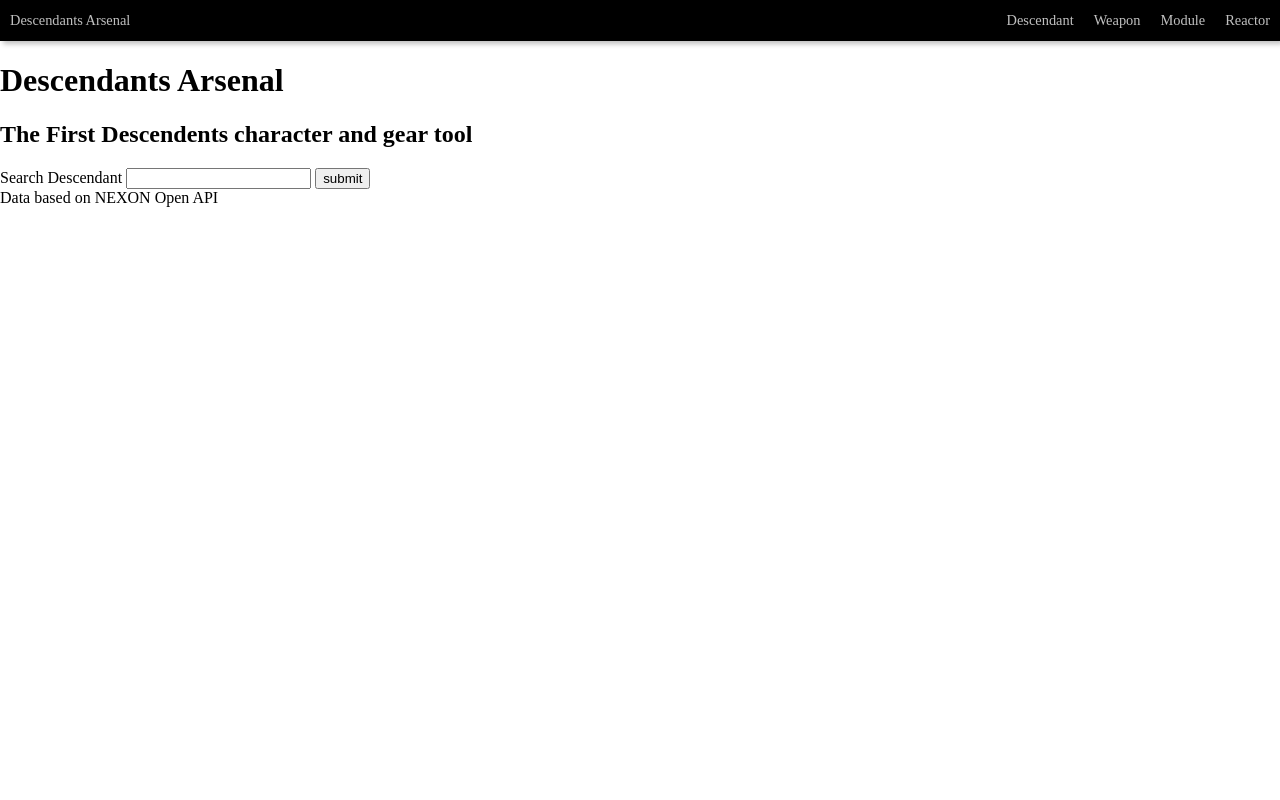
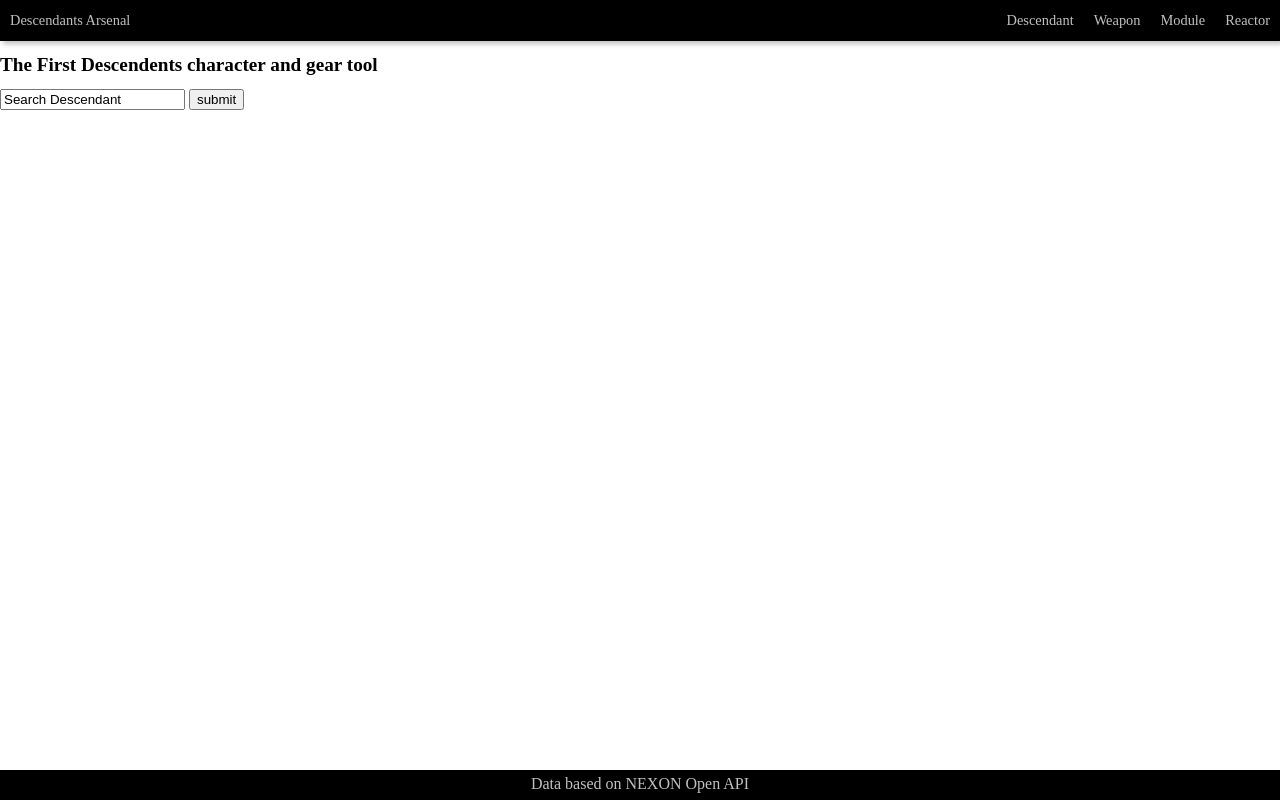
Before and after one commit to ifelicien/firstDescendant, a plain HTML site: page index.html in a window 1280 px wide. Drawn offline with Linux system fonts and the light colour scheme; no server answers.

Commit message:
created footer/ created and added  icons to assets folder

```diff
--- a/index.html
+++ b/index.html
@@ -20,15 +20,16 @@
       </ul>
     </nav>
     <header>
-      <h1>Descendants Arsenal</h1>
-      <h2>The First Descendents character and gear tool</h2>
+      <h1>The First Descendents character and gear tool</h1>
     </header>
     <div id="search">
-      <label for="Search Type">Search Descendant</label>
-      <input type="text" id="userData" />
+      <!-- <label for="Search Type">Search Descendant</label> -->
+      <input type="text" id="userData" value="Search Descendant"/>
       <button id="button" onclick="searchDescendantByName()">submit</button>
     </div>
 
-    <footer>Data based on NEXON Open API</footer>
+    <div class="footer">
+      <p>Data based on NEXON Open API</p>
+    </div>
   </body>
 </html>
--- a/style.css
+++ b/style.css
@@ -3,6 +3,7 @@ body {
   margin: 0;
 }
 
+/* menubar */
 nav ul {
   display: flex;
   justify-content: flex-end;
@@ -37,6 +38,30 @@ nav li a:hover {
   transition: all 0.7s ease;
 }
 
+/* header */
+header h1 {
+  font-size: 1.2rem;
+}
+
+
+/* footer */
+.footer{
+  display: flex;
+  justify-content: center;
+  position: fixed;
+  bottom: 0;
+  width: 100%;
+  height: 30px;
+  background: black;
+  color: silver;
+}
+
+.footer p{
+  margin: 0;
+  margin-top: 5px;
+  padding: 0;
+}
+
 @media (max-width: 600px) {
   nav ul {
     flex-direction: column;
```
Also changed, not shown: assets/close_24dp_E8EAED_FILL0_wght400_GRAD0_opsz24.svg (added), assets/menu_24dp_E8EAED_FILL0_wght400_GRAD0_opsz24.svg (added), assets/search_24dp_E8EAED_FILL0_wght400_GRAD0_opsz24.svg (added).
